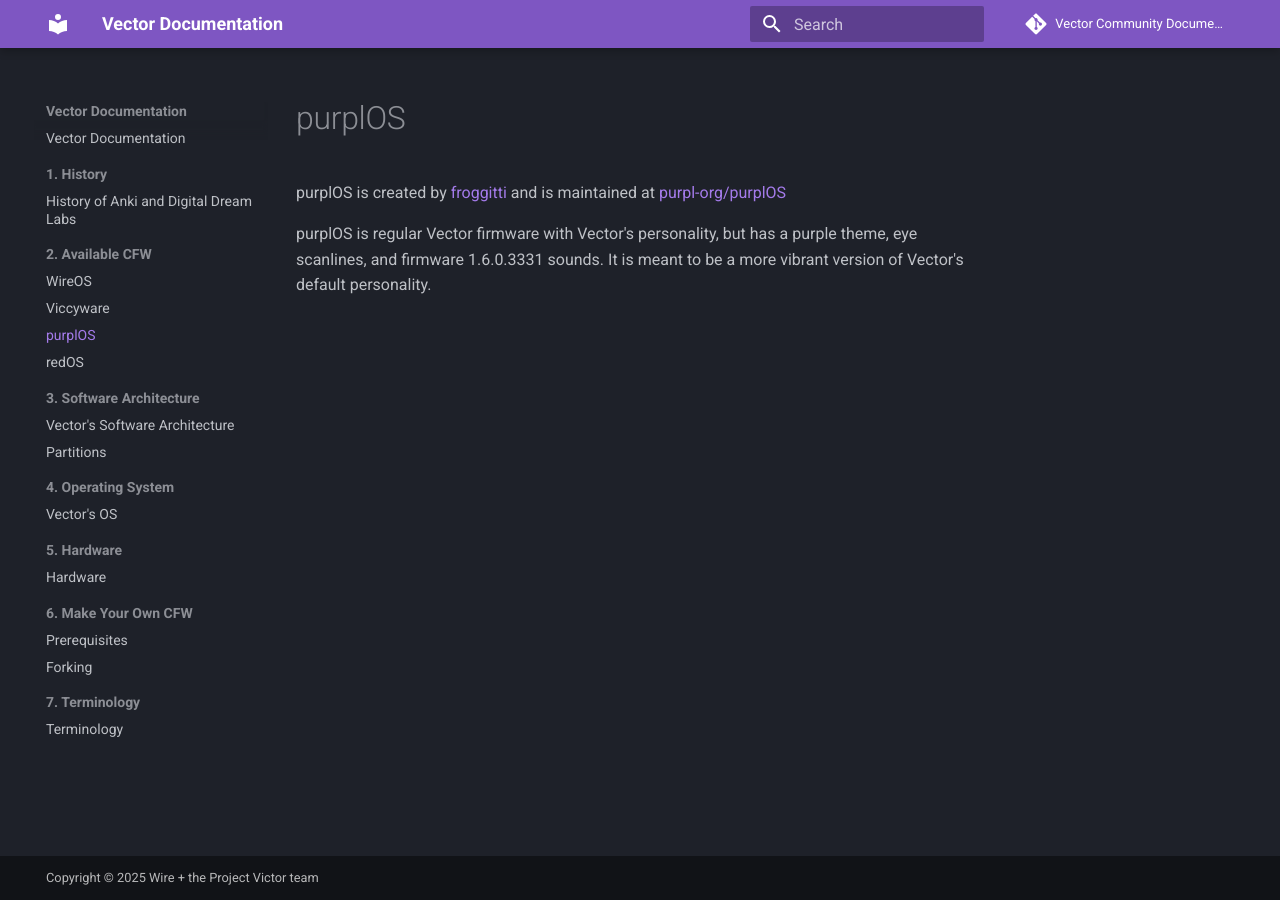
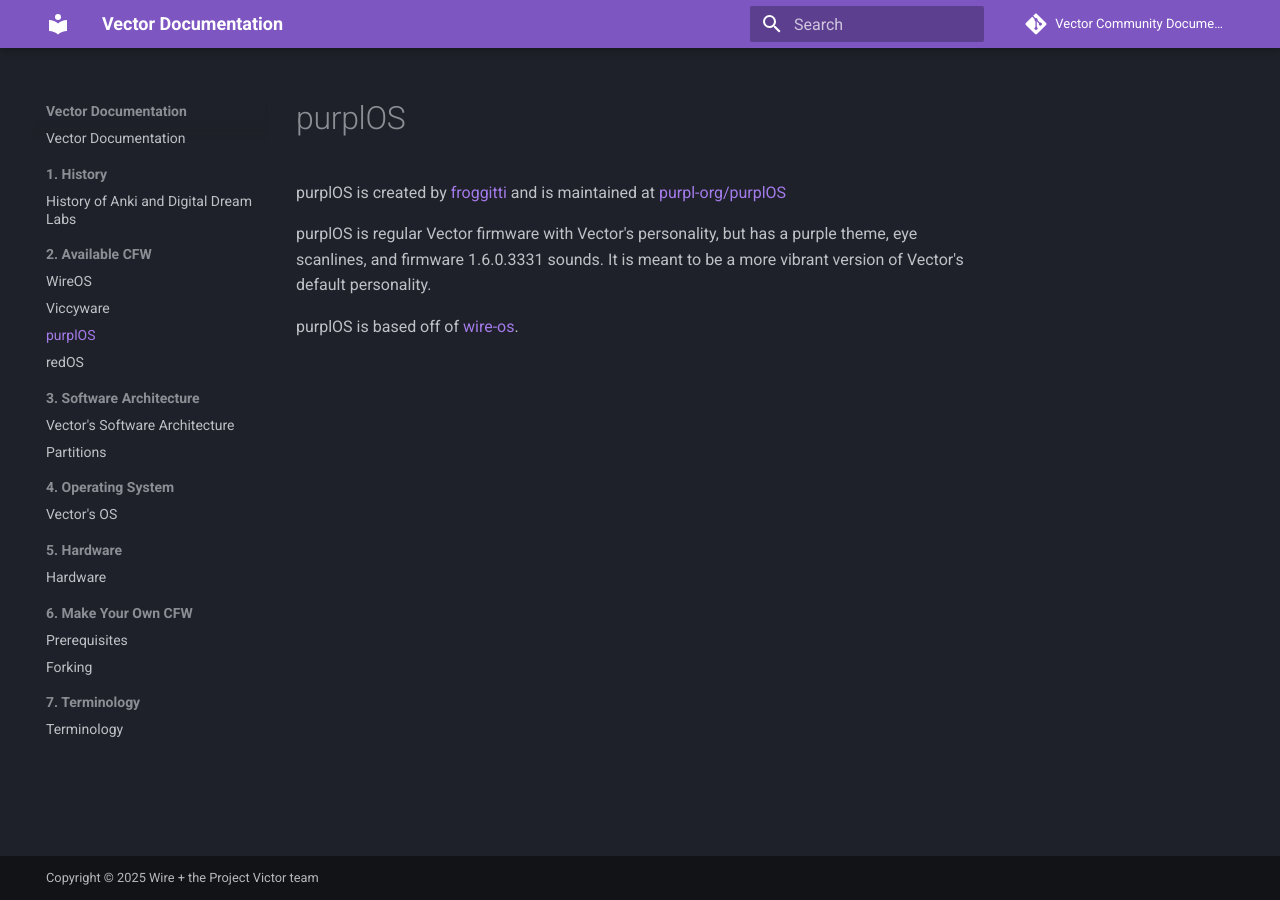
Before and after one commit to os-vector/vector-docs, an MkDocs documentation site: the page built from documents/2. Available CFW/3. purplOS.md, in a window 1280 px wide. Built offline with MkDocs 1.6.1 and Material for MkDocs 9.7.7, drawn with Linux system fonts in a browser that asks for light colours; comment, search, counter and statistics services are not loaded.

Commit message:
Update 3. purplOS.md

```diff
--- a/documents/2. Available CFW/3. purplOS.md
+++ b/documents/2. Available CFW/3. purplOS.md
@@ -3,3 +3,5 @@
 purplOS is created by [froggitti](https://github.com/froggitti) and is maintained at [purpl-org/purplOS](https://github.com/purpl-org/purplOS)
 
 purplOS is regular Vector firmware with Vector's personality, but has a purple theme, eye scanlines, and firmware 1.6.0.3331 sounds. It is meant to be a more vibrant version of Vector's default personality.
+
+purplOS is based off of [wire-os](https://github.com/os-vector/wire-os-victor).
```
